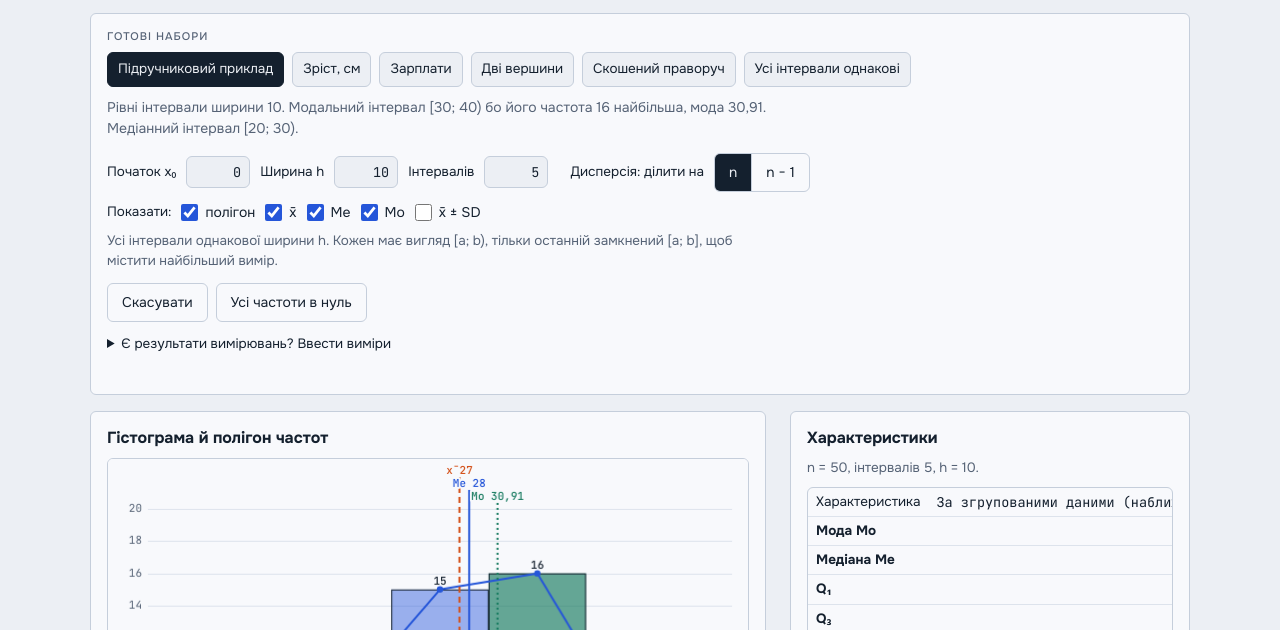
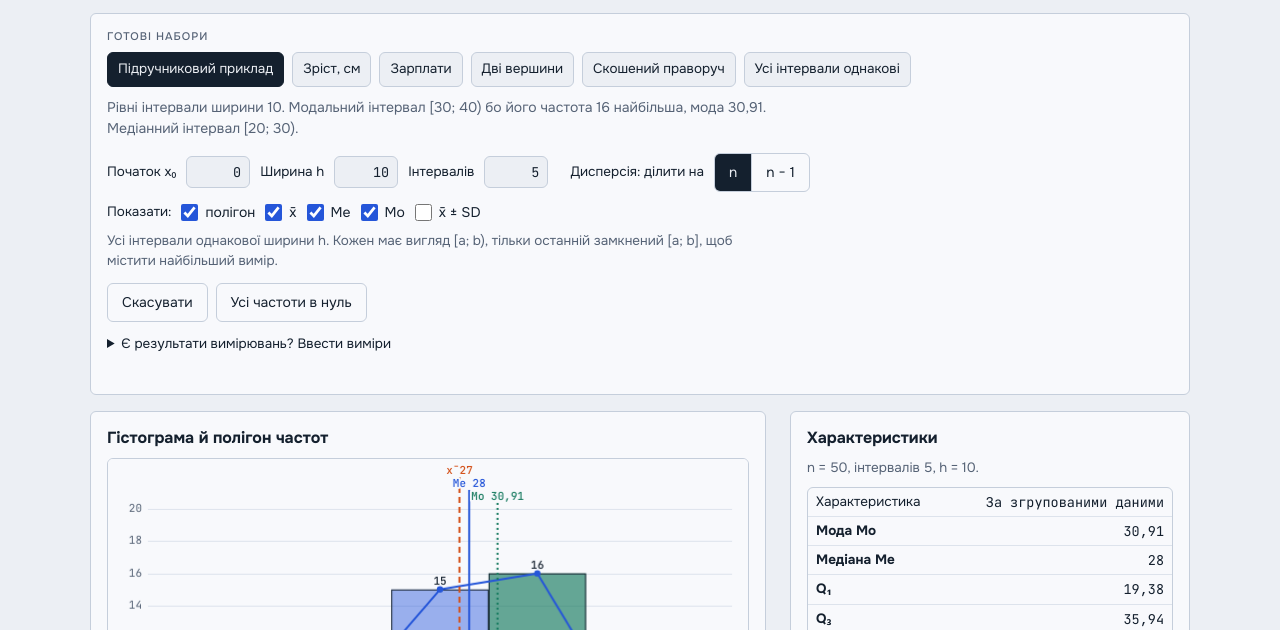
Before and after one commit to yuprotsyk/interactive, a website: page continuous-summaries.html in a window 1280 px wide. Shown: the part 165-795 px from the top of the page. Drawn offline with nearby package versions, Linux system fonts and the light colour scheme.

Commit message:
minor corrections

```diff
--- a/continuous-summaries.html
+++ b/continuous-summaries.html
@@ -480,8 +480,8 @@ td input.fin {
     if (!G) { $("nLine").textContent = "Даних немає. Задайте частоти в таблиці чи на стовпчиках, або оберіть набір."; return; }
     $("nLine").textContent = "n = " + G.n + ", інтервалів " + G.m + ", h = " + f4(G.h) + ".";
     var htr = document.createElement("tr");
-    cell(htr, "Характеристика", false).scope = "col"; cell(htr, "За згрупованими даними (наближено)", false).scope = "col";
-    if (X) cell(htr, "За початковими даними (точно)", false).scope = "col";
+    cell(htr, "Характеристика", false).scope = "col"; cell(htr, "За згрупованими даними", false).scope = "col";
+    if (X) cell(htr, "За початковими даними", false).scope = "col";
     hd.appendChild(htr);
     function row(name, a, bx) {
       var tr = document.createElement("tr"); cell(tr, name, true); cell(tr, a, false, "txt"); if (X) cell(tr, bx, false, "txt"); b.appendChild(tr);
--- a/formulas.js
+++ b/formulas.js
@@ -287,9 +287,8 @@
     closeRun();
     return res;
   }
-  /** Текст → масивчастин для Tex.mix: рядки й {m: формула}. */
-  function parts(text) {
-    text = String(text === null || text === undefined ? "" : text);
+  /** Автоматично знайдені формули в шматку тексту. */
+  function autoParts(text) {
     var spans = findMath(text), out = [], pos = 0, i;
     for (i = 0; i < spans.length; i++) {
       if (spans[i][0] > pos) out.push(text.slice(pos, spans[i][0]));
@@ -297,6 +296,18 @@
       pos = spans[i][1];
     }
     if (pos < text.length) out.push(text.slice(pos));
+    return out;
+  }
+  /** Текст → частини для Tex.mix: рядки й {m: формула}. Явні формули позначаємо як $z$ (так позначають одиночні літери). */
+  function parts(text) {
+    text = String(text === null || text === undefined ? "" : text);
+    var out = [], re = /\$([^$]+)\$/g, pos = 0, m;
+    while ((m = re.exec(text)) !== null) {
+      if (m.index > pos) out = out.concat(autoParts(text.slice(pos, m.index)));
+      out.push({ m: m[1] });
+      pos = m.index + m[0].length;
+    }
+    if (pos < text.length) out = out.concat(autoParts(text.slice(pos)));
     return out;
   }
   /** Вставляє текст у елемент, формули всередині малює через KaTeX. */
```
Also changed, not shown: CLAUDE.md (+2 -2 lines), confidence-intervals.html (+3 -3 lines), tests/formulas.mjs (+6 -0 lines).
